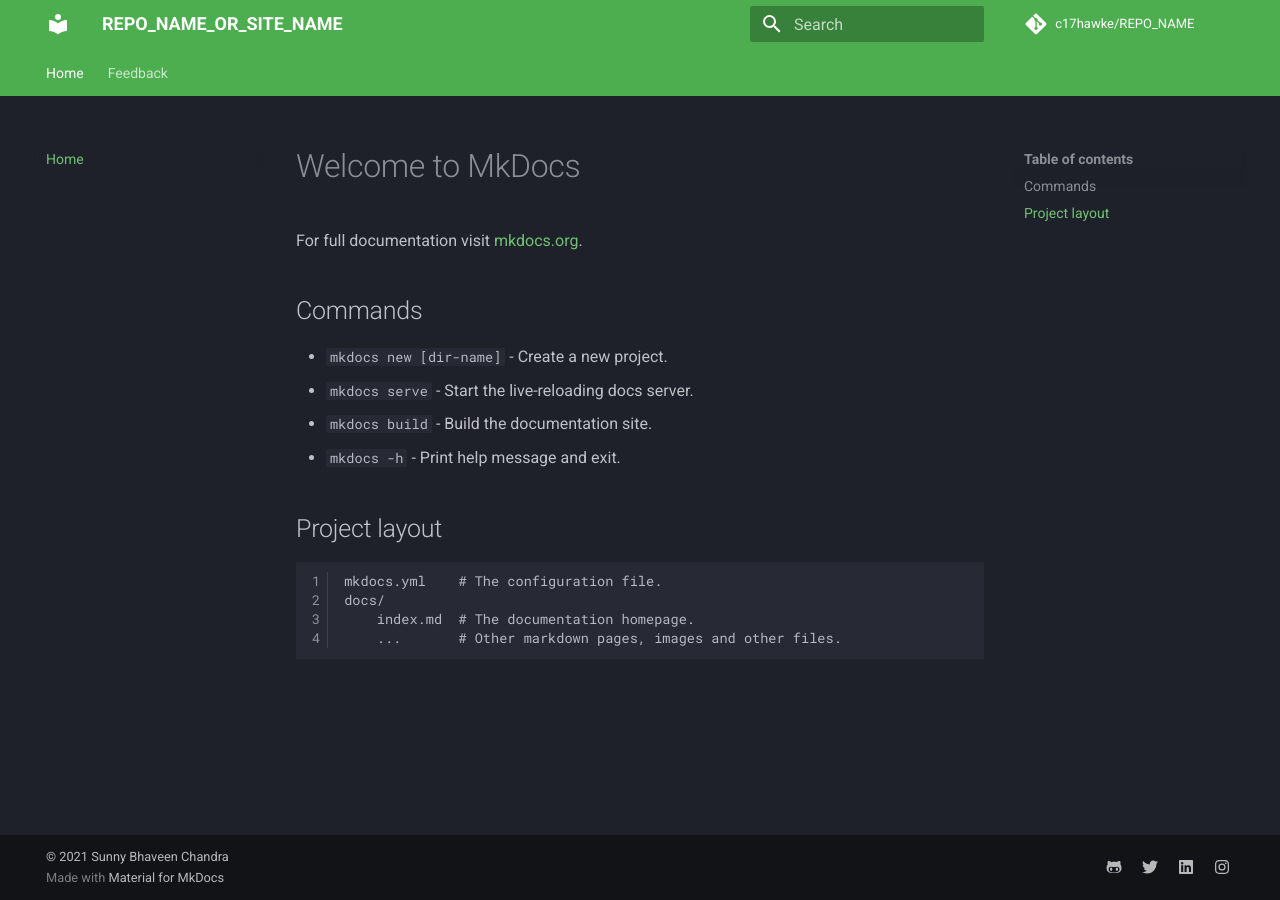
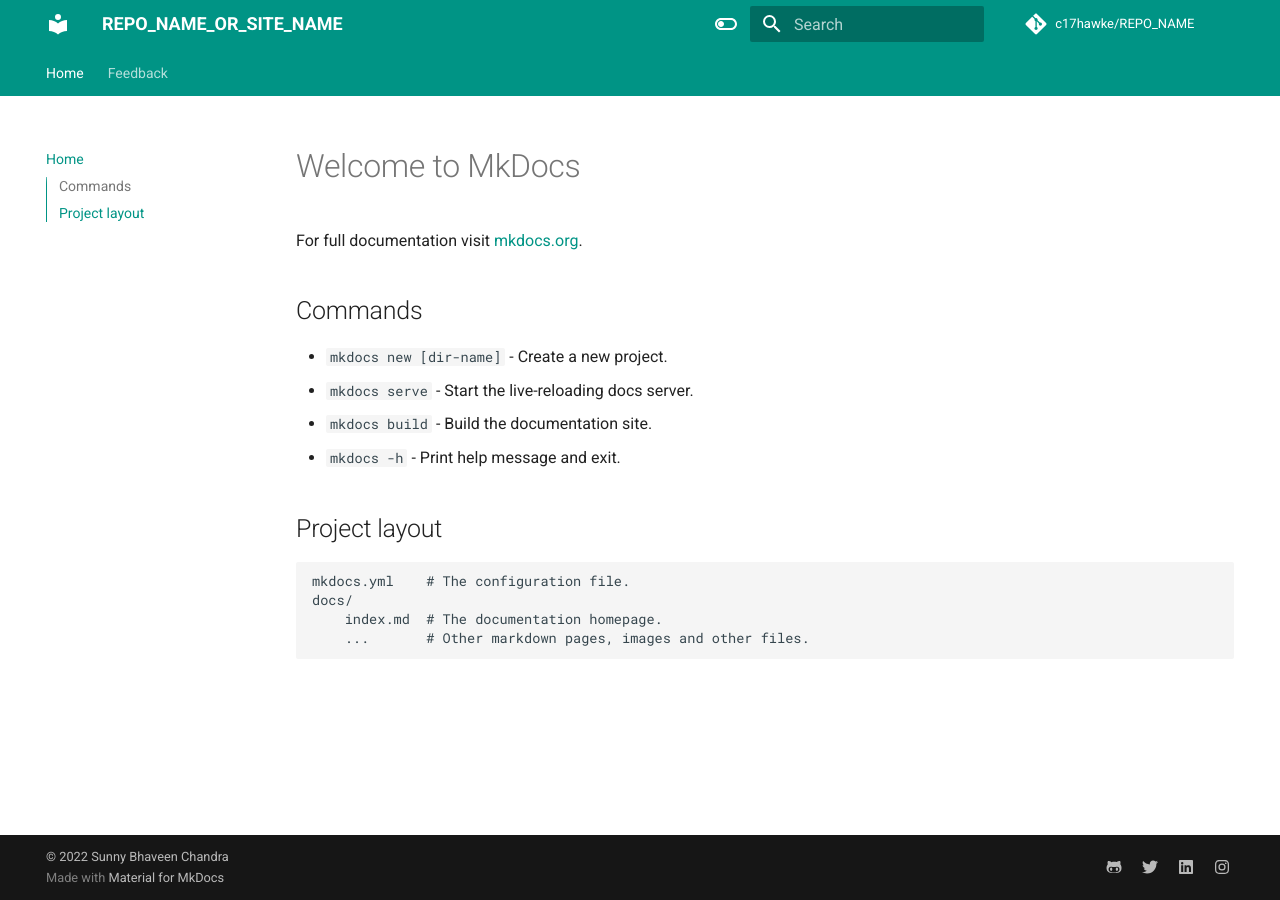
Before and after one commit to c17hawke/docsTemplate, an MkDocs documentation site: the page built from docs/index.md, in a window 1280 px wide. Built offline with MkDocs 1.6.1 and Material for MkDocs 9.7.7, drawn with Linux system fonts in a browser that asks for light colours; comment, search, counter and statistics services are not loaded.

Commit message:
latest update in theme

```diff
--- a/mkdocs.yml
+++ b/mkdocs.yml
@@ -18,12 +18,24 @@ theme:
   name: material
   features:
     - navigation.tabs
+    - navigation.sections
+    - toc.integrate
+    - navigation.top
   language: en
   palette:
-    scheme: slate
-    primary: green
-    accent: lime
-#  logo: assets/mainLogo.jpg
+    - scheme: default
+      toggle:
+        icon: material/toggle-switch-off-outline
+        name: Switch to dark mode
+      primary: teal
+      accent: purple
+    - scheme: slate
+      toggle:
+        icon: material/toggle-switch
+        name: Switch to light mode
+      primary: teal
+      accent: lime
+  # logo: PyTorch_logo_icon.svg
 
 extra:
   social:
@@ -39,8 +51,11 @@ extra:
 extra_javascript:
   - https://cdnjs.cloudflare.com/ajax/libs/mathjax/2.7.0/MathJax.js?config=TeX-MML-AM_CHTML
 markdown_extensions:
-  - codehilite:
-      linenums: true
+  - pymdownx.highlight:
+      anchor_linenums: true
+  - pymdownx.inlinehilite
+  - pymdownx.snippets
+  - pymdownx.superfences
   - admonition
   - pymdownx.arithmatex
   - footnotes
@@ -54,4 +69,4 @@ plugins:
   - search
 
 copyright: |
-  &copy; 2021 <a href="https://github.com/c17hawke"  target="_blank" rel="noopener">Sunny Bhaveen Chandra</a>
+  &copy; 2022 <a href="https://github.com/c17hawke"  target="_blank" rel="noopener">Sunny Bhaveen Chandra</a>
```
